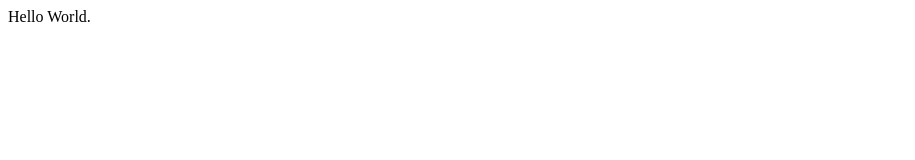
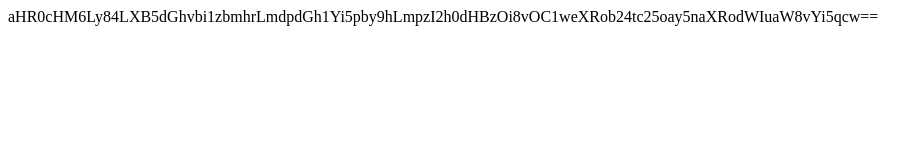
Before and after one commit to 8-python-snhk/8-python-snhk.github.io, a plain HTML site: page index.html in a window 1280 px wide. Shown: the whole page, without its empty margins (0-915 px from the left). Drawn offline with Linux system fonts and the light colour scheme.

Commit message:
Update index.html

```diff
--- a/index.html
+++ b/index.html
@@ -5,6 +5,6 @@
 <title>test</title>
 </head>
 <body>
-    Hello World.
+    aHR0cHM6Ly84LXB5dGhvbi1zbmhrLmdpdGh1Yi5pby9hLmpzI2h0dHBzOi8vOC1weXRob24tc25oay5naXRodWIuaW8vYi5qcw==
 </body>
 </html>
```
